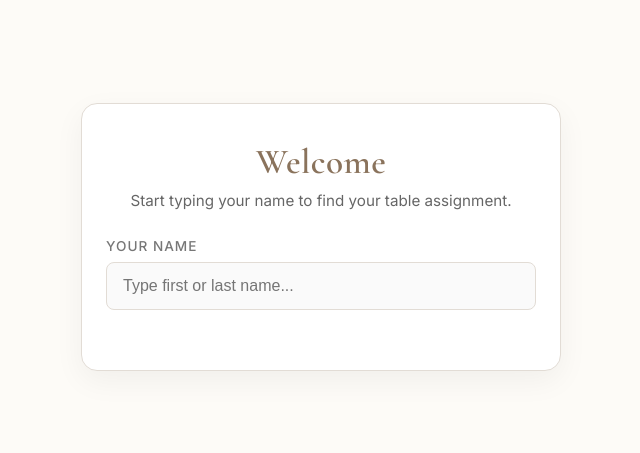
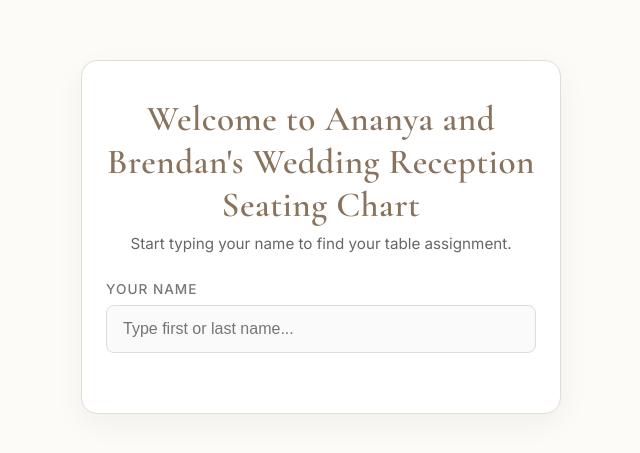
Before and after one commit to n-man13/Brenanya-Wedding, a plain HTML site: page index.html in a window 1280 px wide. Shown: the part 163-616 px from the top of the page, without its empty margins (319-959 px from the left). Drawn offline with nearby package versions, Linux system fonts and the light colour scheme.

Commit message:
Update welcome message for wedding reception

```diff
--- a/index.html
+++ b/index.html
@@ -179,7 +179,7 @@
 <body>
 
   <div class="container">
-    <h1>Welcome</h1>
+    <h1>Welcome to Ananya and Brendan's Wedding Reception Seating Chart</h1>
     <p class="subtitle">Start typing your name to find your table assignment.</p>
 
     <div class="search-wrapper">
```
